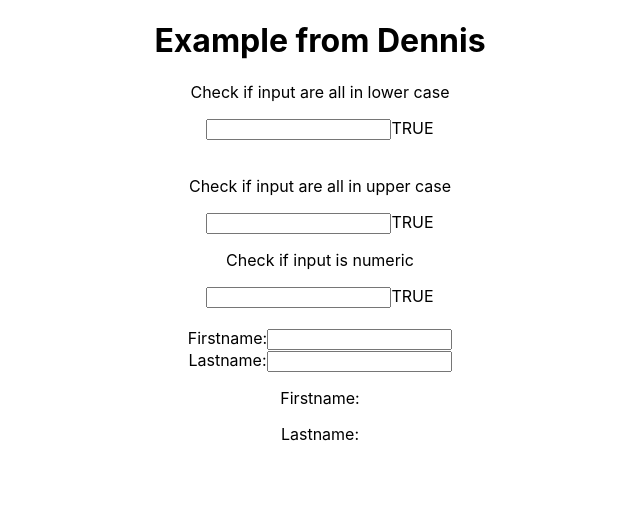
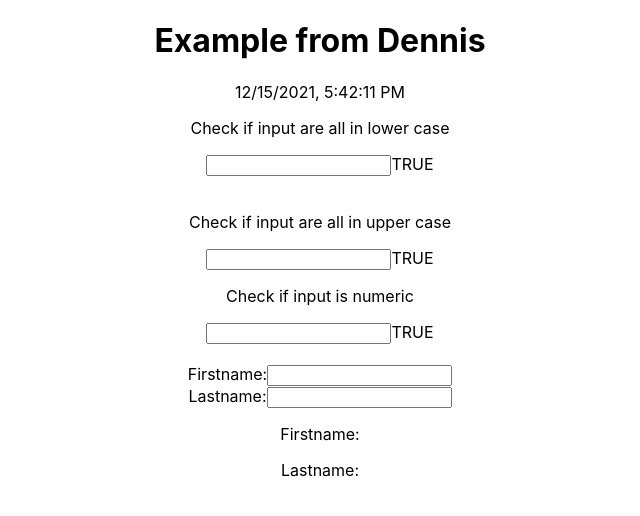
Before and after one commit to AndreHermanto/simple-app, a React (Create React App) app: page / in a window 1280 px wide. Shown: the top 516 px of the page, without its empty margins (320-960 px from the left). Built offline with nearby package versions, Linux system fonts and the light colour scheme.

Commit message:
question 2

```diff
--- a/src/App.js
+++ b/src/App.js
@@ -5,10 +5,16 @@ import "./App.css";
 const DOGS_GET_BREEDS_API = "https://dog.ceo/api/breeds/list/all";
 
 function App() {
+  const [currentTime, setCurrentTime] = useState(0);
+
+  useEffect(() => {
+    setInterval(() => setCurrentTime(new Date().toLocaleString()), 1000);
+  });
+
   return (
     <div className="App">
       <h1>Example from Dennis</h1>
-      <p className="show-current-time">{/*show current time*/}</p>
+      <p className="show-current-time">{currentTime}</p>
       <div className="input-lower-case">
         <p>Check if input are all in lower case</p>
         <input type="text"></input>
```
